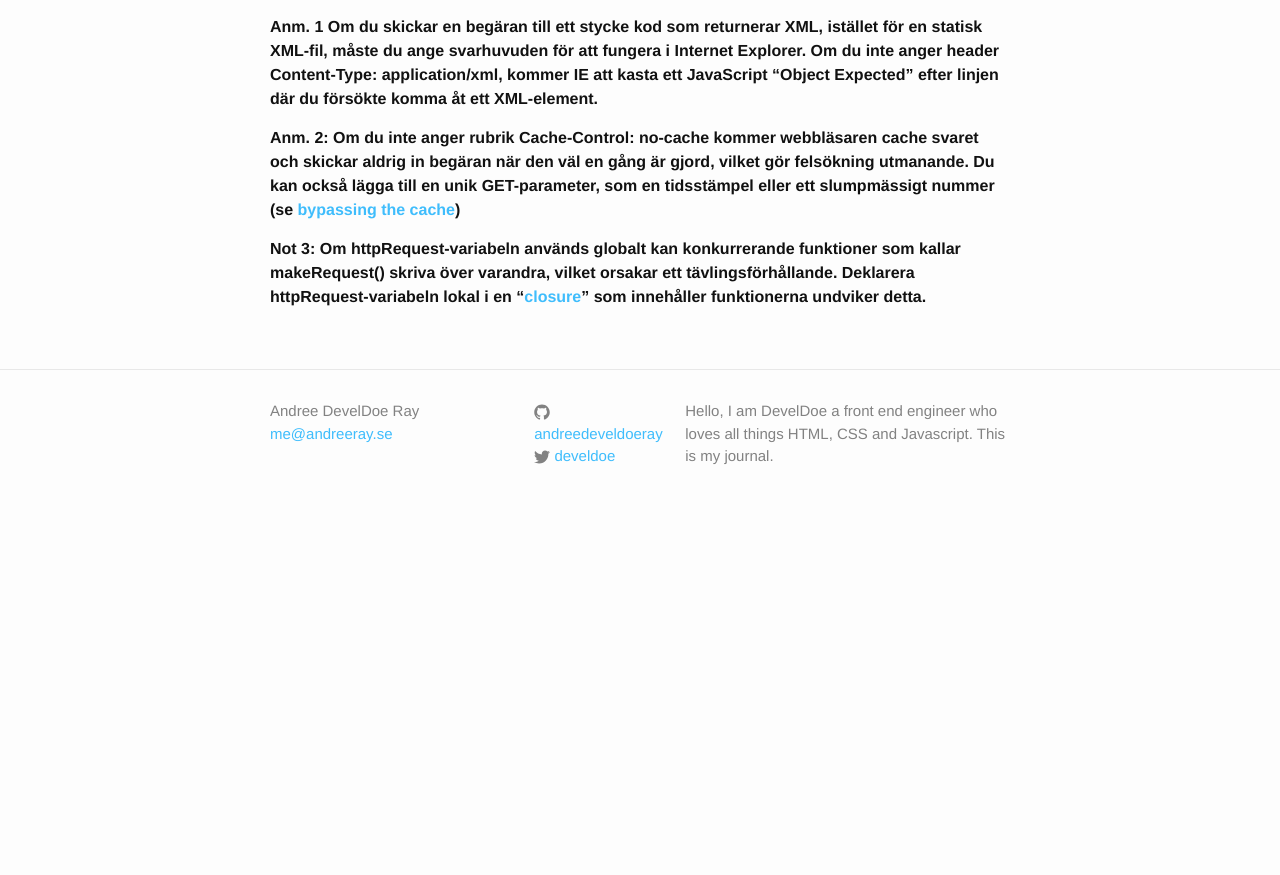
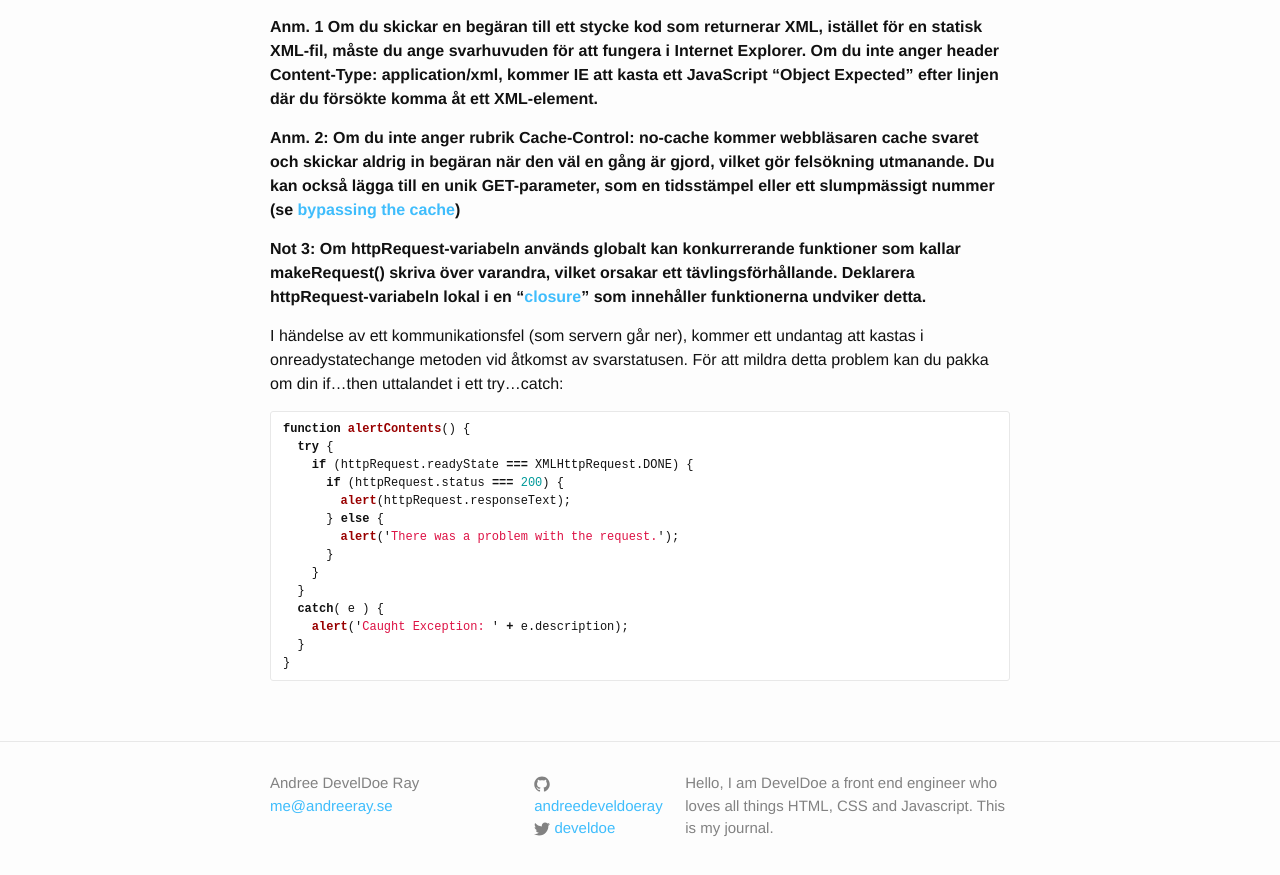
Before and after one commit to develdoe/develdoe.github.io, a Jekyll site: the page built from _posts/2017-11-05-javascript-ajax.md, in a window 1280 px wide and 900 px high, scrolled down 3920 px. Shown: the top 875 px of the window. Built offline with Jekyll 4.4.1, drawn with Linux system fonts in a browser that asks for light colours; before the commit the page ends 4448 px from its top, so only the background shows below that.

Commit message:
Update 2017-11-05-javascript-ajax.md

````diff
--- a/_posts/2017-11-05-javascript-ajax.md
+++ b/_posts/2017-11-05-javascript-ajax.md
@@ -154,3 +154,22 @@ I det här exemplet:
 **Anm. 2: Om du inte anger rubrik Cache-Control: no-cache kommer webbläsaren cache svaret och skickar aldrig in begäran när den väl en gång är gjord, vilket gör felsökning utmanande. Du kan också lägga till en unik GET-parameter, som en tidsstämpel eller ett slumpmässigt nummer (se [bypassing the cache](https://developer.mozilla.org/en-US/docs/Web/API/XMLHttpRequest/Using_XMLHttpRequest#Bypassing_the_cache))**
 
 **Not 3: Om httpRequest-variabeln används globalt kan konkurrerande funktioner som kallar makeRequest() skriva över varandra, vilket orsakar ett tävlingsförhållande. Deklarera httpRequest-variabeln lokal i en "[closure](https://developer.mozilla.org/en-US/docs/Web/JavaScript/Closures)" som innehåller funktionerna undviker detta.**
+
+I händelse av ett kommunikationsfel (som servern går ner), kommer ett undantag att kastas i onreadystatechange metoden vid åtkomst av svarstatusen. För att mildra detta problem kan du pakka om din if...then uttalandet i ett try...catch:
+
+```js
+function alertContents() {
+  try {
+    if (httpRequest.readyState === XMLHttpRequest.DONE) {
+      if (httpRequest.status === 200) {
+        alert(httpRequest.responseText);
+      } else {
+        alert('There was a problem with the request.');
+      }
+    }
+  }
+  catch( e ) {
+    alert('Caught Exception: ' + e.description);
+  }
+}
+```
````
